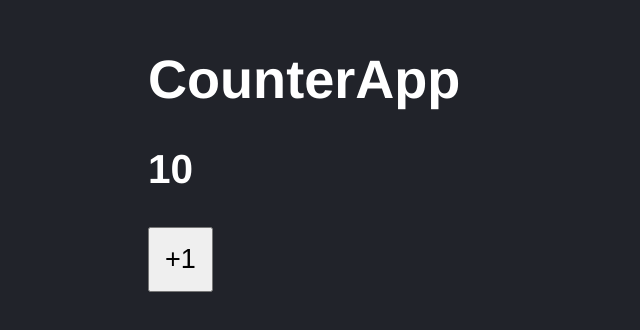
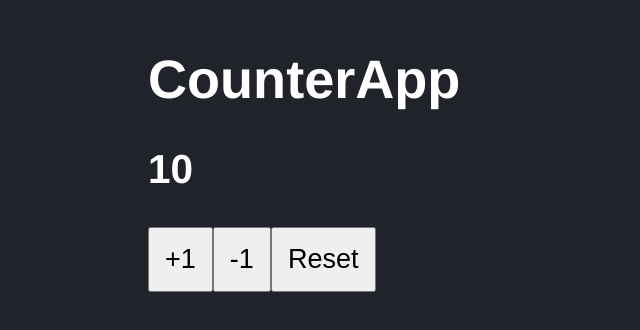
Before and after one commit to SantyxError/React-03-Counter-app-vite, a React (Vite) app: page / in a window 1280 px wide. Shown: the part 136-466 px from the top of the page, without its empty margins (0-640 px from the left). Built offline with nearby package versions, Linux system fonts and the light colour scheme.

Commit message:
47. handleSubtract y handleReset

```diff
--- a/src/CounterApp.jsx
+++ b/src/CounterApp.jsx
@@ -10,14 +10,22 @@ export const CounterApp = ({ value }) => {
     setCounter(counter + 1)
   }
 
+  const handleQuit = () => {
+    setCounter(counter - 1)
+  }
+
+  const handleReset = () => {
+    setCounter(value)
+  }
+
   return (
     <>
       <h1>CounterApp</h1>
       <h2> {counter} </h2>
 
-      <button onClick={handleAdd}>
-        +1
-      </button>
+      <button onClick={handleAdd}>+1</button>
+      <button onClick={handleQuit}>-1</button>
+      <button onClick={handleReset}>Reset</button>
     </>
   )
 }
```
